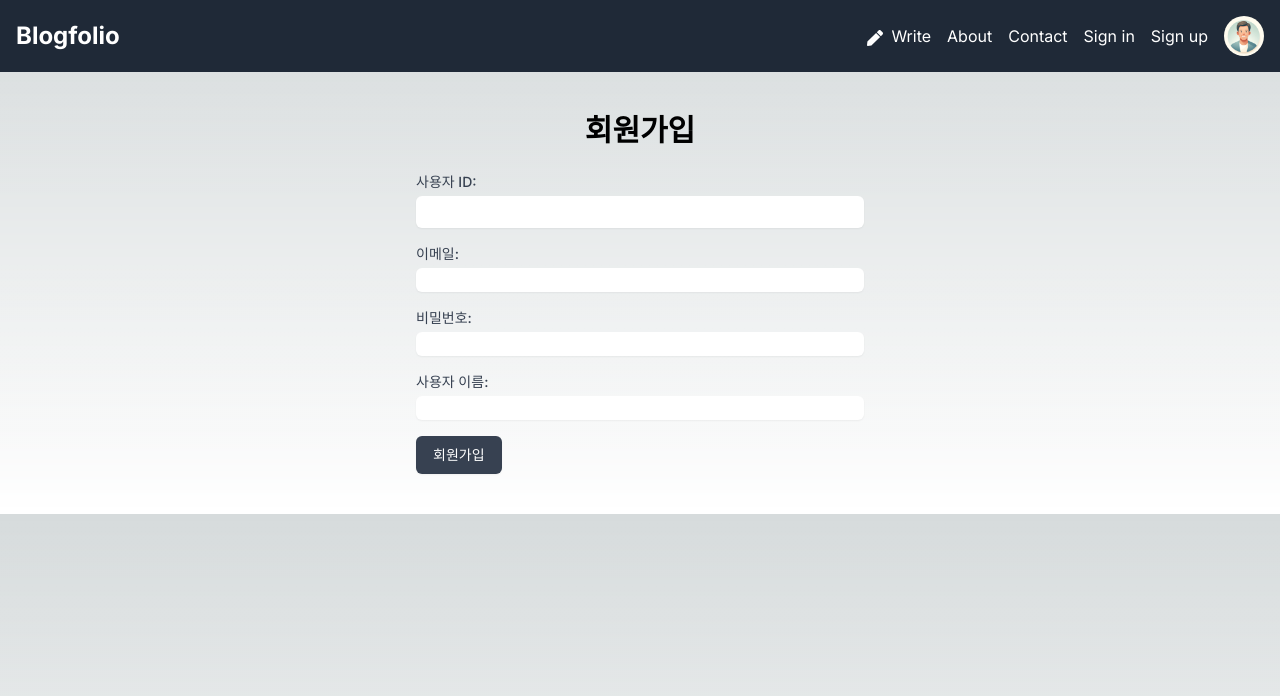
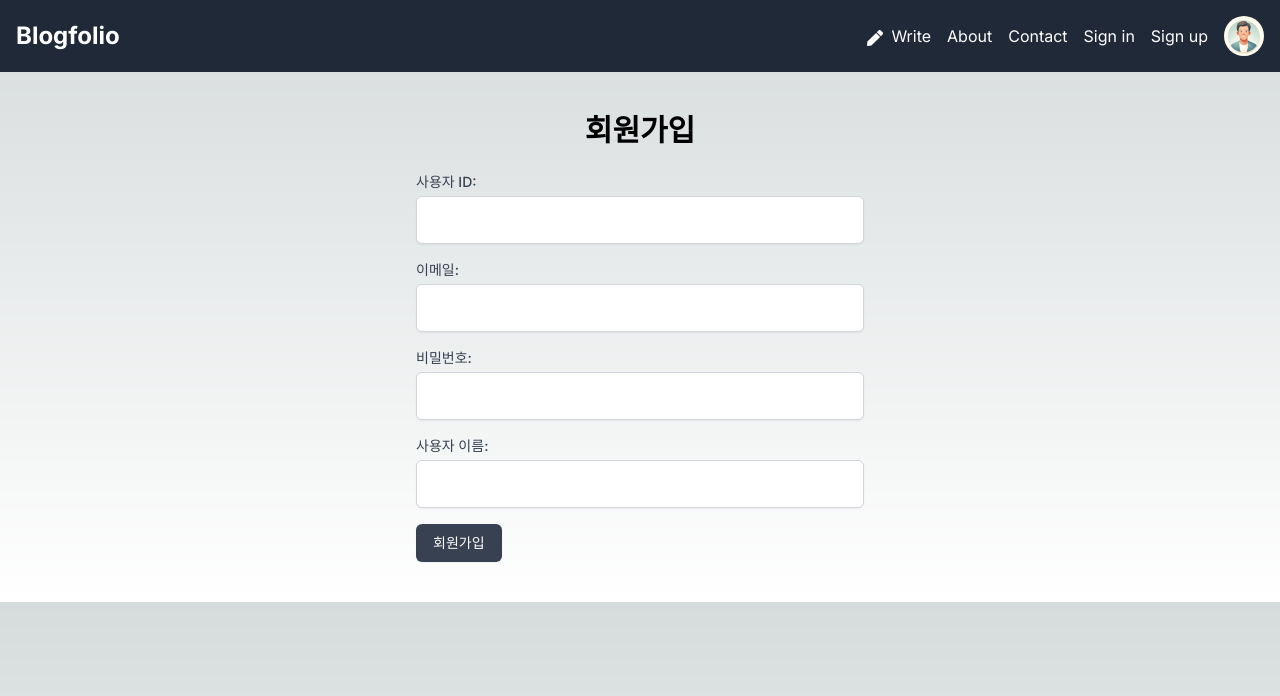
Before and after one commit to jp3pe/blogfolio, a Next.js app: page /users/sign-up/post in a window 1280 px wide. Shown: the top 696 px of the page. Built offline with nearby package versions, Linux system fonts and the light colour scheme.

Commit message:
feat: Update input components to be able to accept additional props and className

```diff
--- a/app/ui/inputs.tsx
+++ b/app/ui/inputs.tsx
@@ -1,5 +1,6 @@
 export function TextInput({
   className,
+  type = "text",
   ...rest
 }: {
   id?: string;
@@ -7,11 +8,12 @@ export function TextInput({
   label?: string;
   required?: boolean;
   defaultValue?: string;
+  type?: string;
   className?: string;
 }) {
   return (
     <input
-      type="text"
+      type={type}
       {...rest}
       className={`mt-1 block w-full rounded-md border border-gray-300 shadow-sm focus:border-indigo-500 focus:ring-indigo-500 sm:text-lg h-12 px-4 ${className}`}
     />
--- a/app/users/sign-up/post/page.tsx
+++ b/app/users/sign-up/post/page.tsx
@@ -1,6 +1,6 @@
 import { SubmitButton } from "@/app/ui/buttons";
+import { TextInput } from "@/app/ui/inputs";
 
-// TODO: 회원가입 input에 사용되는 component를 공통된 컴포넌트로 리펙토링
 export default function Home() {
   return (
     <div className="max-w-md mx-auto my-10">
@@ -13,15 +13,7 @@ export default function Home() {
           >
             사용자 ID:
           </label>
-          <input
-            type="text"
-            name="user_id"
-            id="user_id"
-            //     value={formData.user_id}
-            //     onChange={handleChange}
-            required
-            className="mt-1 block w-full h-8 rounded-md border-gray-300 shadow-sm focus:border-indigo-500 focus:ring-indigo-500"
-          />
+          <TextInput id="user_id" name="user_id" required />
         </div>
         <div>
           <label
@@ -30,13 +22,7 @@ export default function Home() {
           >
             이메일:
           </label>
-          <input
-            type="email"
-            id="email"
-            value=""
-            required
-            className="mt-1 block w-full rounded-md border-gray-300 shadow-sm focus:border-indigo-500 focus:ring-indigo-500"
-          />
+          <TextInput id="email" name="email" required />
         </div>
         <div>
           <label
@@ -45,13 +31,7 @@ export default function Home() {
           >
             비밀번호:
           </label>
-          <input
-            type="password"
-            id="password"
-            value=""
-            required
-            className="mt-1 block w-full rounded-md border-gray-300 shadow-sm focus:border-indigo-500 focus:ring-indigo-500"
-          />
+          <TextInput type="password" id="password" name="password" required />
         </div>
         <div>
           <label
@@ -60,22 +40,8 @@ export default function Home() {
           >
             사용자 이름:
           </label>
-          <input
-            type="text"
-            name="username"
-            id="username"
-            //     value={formData.username}
-            //     onChange={handleChange}
-            required
-            className="mt-1 block w-full rounded-md border-gray-300 shadow-sm focus:border-indigo-500 focus:ring-indigo-500"
-          />
+          <TextInput id="username" name="username" required />
         </div>
-        {/* <button
-          type="submit"
-          className="w-full flex justify-center py-2 px-4 border border-transparent rounded-md shadow-sm text-sm font-medium text-white bg-indigo-600 hover:bg-indigo-700 focus:outline-none focus:ring-2 focus:ring-offset-2 focus:ring-indigo-500"
-        >
-          회원가입
-        </button> */}
         <SubmitButton text="회원가입" />
       </form>
     </div>
```
